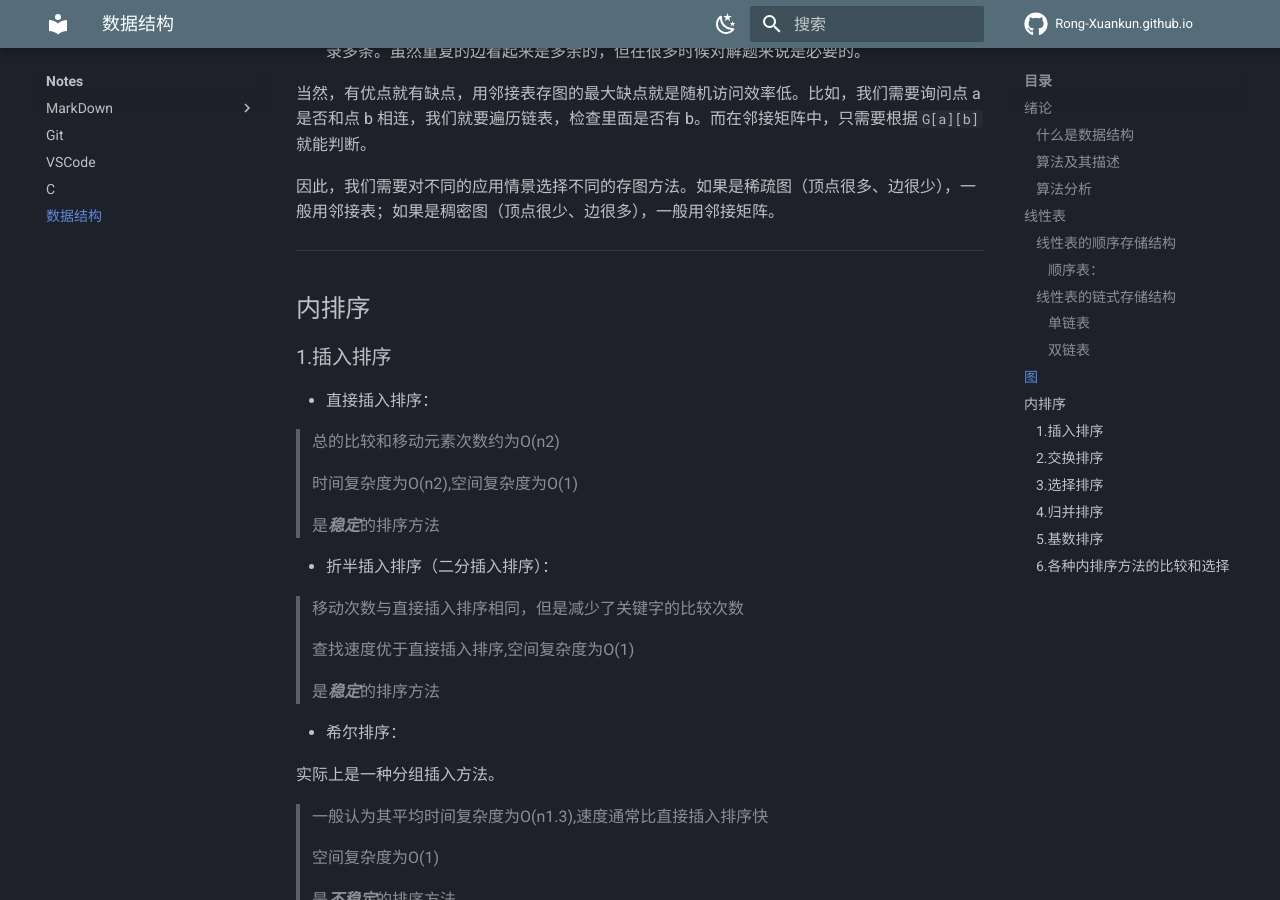
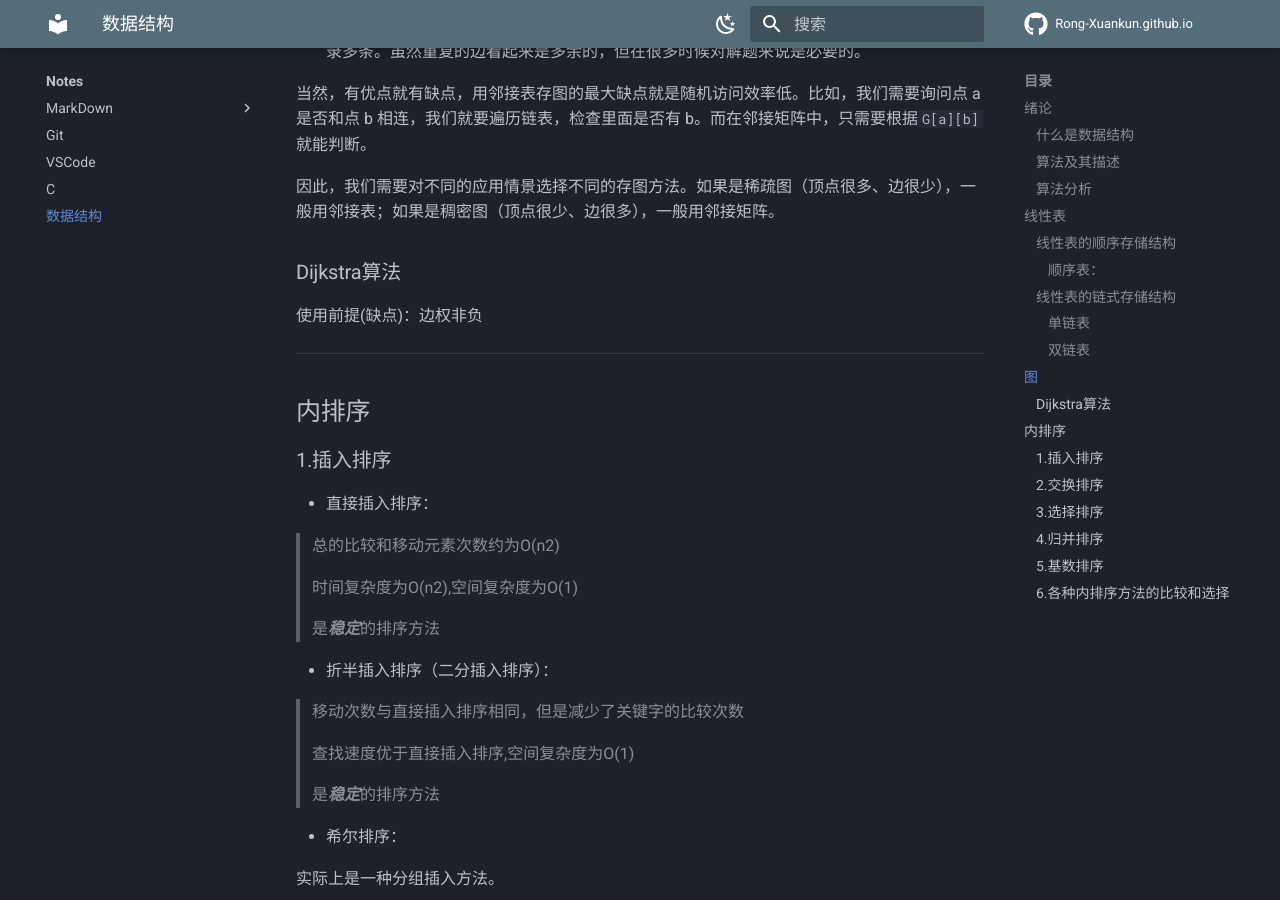
Before and after one commit to Rong-Xuankun/Rong-xuankun.github.io, an MkDocs documentation site: the page built from docs/Notes/数据结构.md, in a window 1280 px wide and 900 px high, scrolled down 3427 px. Built offline with MkDocs 1.6.1 and Material for MkDocs 9.7.7, drawn with Linux system fonts in a browser that asks for light colours; comment, search, counter and statistics services are not loaded.

Commit message:
Update tu

```diff
--- a/docs/Notes/数据结构.md
+++ b/docs/Notes/数据结构.md
@@ -153,7 +153,9 @@ typedef struct
 
 因此，我们需要对不同的应用情景选择不同的存图方法。如果是稀疏图（顶点很多、边很少），一般用邻接表；如果是稠密图（顶点很少、边很多），一般用邻接矩阵。
 
+### Dijkstra算法
 
+使用前提(缺点)：边权非负
 
 -----
 
```
